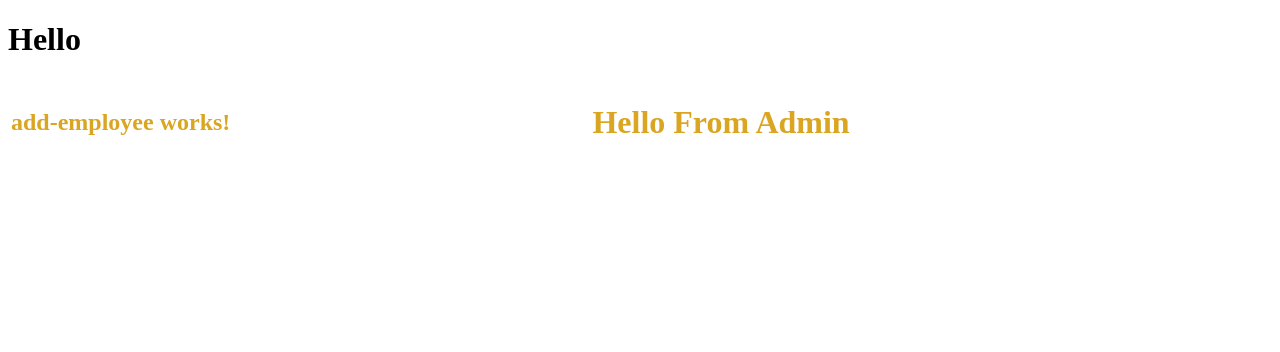
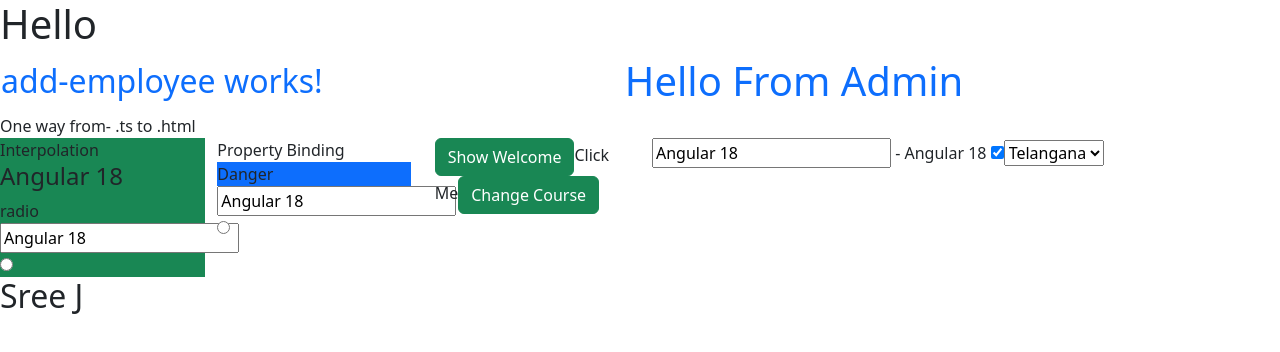
Before and after one commit to sree2694/Angular_Practice, an Angular app in the folder angular_18_learn/: page / in a window 1280 px wide. Shown: the top 352 px of the page. Built offline with nearby package versions, Linux system fonts and the light colour scheme.

Commit message:
Data Binding
Oneway (ts to html, hrml to ts),
Two way ( ngModel) ,
Signal

```diff
--- a/angular_18_learn/src/app/app.component.html
+++ b/angular_18_learn/src/app/app.component.html
@@ -9,3 +9,5 @@
         </td>
     </tr>
 </table>
+
+<app-databinding></app-databinding>
--- a/angular_18_learn/src/app/app.component.ts
+++ b/angular_18_learn/src/app/app.component.ts
@@ -2,10 +2,11 @@
 import { RouterOutlet } from '@angular/router';
 import { AddEmployeeComponent } from './components/add-employee/add-employee.component';
 import { EmployeeListComponent } from './components/employee-list/employee-list.component';
+import { DatabindingComponent } from './components/databinding/databinding.component';
 
 @Component({
   selector: 'app-root',
-  imports: [RouterOutlet,AddEmployeeComponent,EmployeeListComponent],
+  imports: [RouterOutlet,AddEmployeeComponent,EmployeeListComponent,DatabindingComponent],
   templateUrl: './app.component.html',
   styleUrl: './app.component.css'
 })
--- /dev/null
+++ b/angular_18_learn/src/app/components/databinding/databinding.component.html
@@ -0,0 +1,54 @@
+<div class="row">
+    <div class="col-4">
+        One way from- .ts to .html
+    </div>
+    <div class="col-4">
+
+    </div>
+    <div class="col-4">
+
+    </div>
+</div>
+
+<div class="row">
+    <div class="col-6">
+        <div class="row">
+            <div class="col-4 bg-success">
+                Interpolation
+                <h4>{{courseName}}</h4>
+                <div>{{inputType}}</div>
+                <input type=" text" value="{{courseName}}" placeholder="Enter Text"/>
+                <input type="{{inputType}}"/>
+            </div>
+            <div class="col-4">
+                Property Binding
+                <div [class] ="myClassName">Danger</div>
+                <input type=" text" [value] ="courseName" placeholder="Enter Text"/>
+                <input [type] = "inputType"/>
+            </div>
+            <div class="col-4">
+                <button class="btn btn-success" (click)="showAlert('Welcome Angular 18')">Show Welcome</button>
+                <span (click) = "showAlert('This is for span')">Click Me</span>
+                <button class="btn btn-success" (click)="changeCourseName()">Change Course</button>
+            </div>
+        </div>
+    </div>
+    <div class="col-6">
+        <input type="text" [(ngModel)]="courseName"/> - {{courseName}}
+
+        <input type="checkbox" [(ngModel)]="isIndian"/>
+
+        <select [(ngModel)]="stateName">
+            <option value=""> Select</option>
+            <option value="Telangana"> Telangana</option>
+            <option value="MP"> MP</option>
+            <option value="Delhi"> Delhi</option>
+            <option value="AP"> AP</option>
+        </select>
+
+
+    </div>
+    <div class="col-6">
+        <h2>{{firstName()}}</h2>
+    </div>
+</div>
--- /dev/null
+++ b/angular_18_learn/src/app/components/databinding/databinding.component.ts
@@ -0,0 +1,42 @@
+import { Component, signal } from '@angular/core';
+import { FormsModule } from '@angular/forms';
+
+@Component({
+  selector: 'app-databinding',
+  imports: [FormsModule],
+  templateUrl: './databinding.component.html',
+  styleUrl: './databinding.component.css'
+})
+export class DatabindingComponent {
+
+  //string, number, boolean, data
+
+  courseName: string = "Angular 18";
+
+  stateName: string = "Telangana";
+
+  inputType="radio";
+
+  myClassName: string = "bg-primary";
+
+  rollNo: number = 123;
+
+  isIndian: boolean = true;
+
+  currentDate: Date = new Date();
+
+  firstName = signal("Sree J");
+
+  constructor(){
+
+  }
+
+  changeCourseName(){
+    this.courseName="React Js";
+    this.firstName.set("Raghava");
+  }
+
+  showAlert(message: string){
+    alert(message)
+  }
+}
--- a/angular_18_learn/src/index.html
+++ b/angular_18_learn/src/index.html
@@ -6,6 +6,8 @@
   <base href="/">
   <meta name="viewport" content="width=device-width, initial-scale=1">
   <link rel="icon" type="image/x-icon" href="favicon.ico">
+  <!-- Latest compiled and minified CSS -->
+  <link href="https://cdn.jsdelivr.net/npm/bootstrap@5.3.3/dist/css/bootstrap.min.css" rel="stylesheet">
 </head>
 <body>
   <app-root></app-root>
```
Also changed, not shown: angular_18_learn/src/app/components/databinding/databinding.component.css (added), 1 other file (tests, documents, lock files or other folders).
